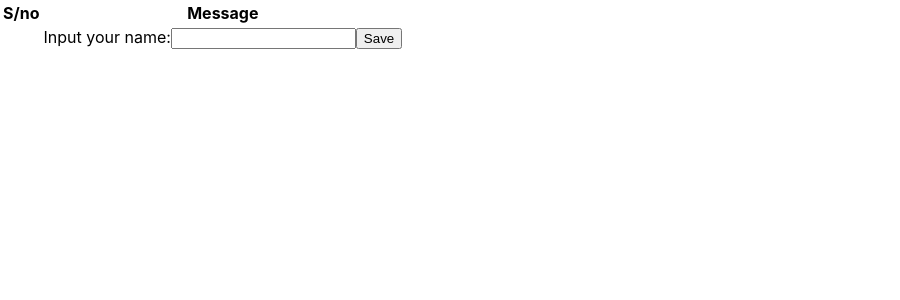
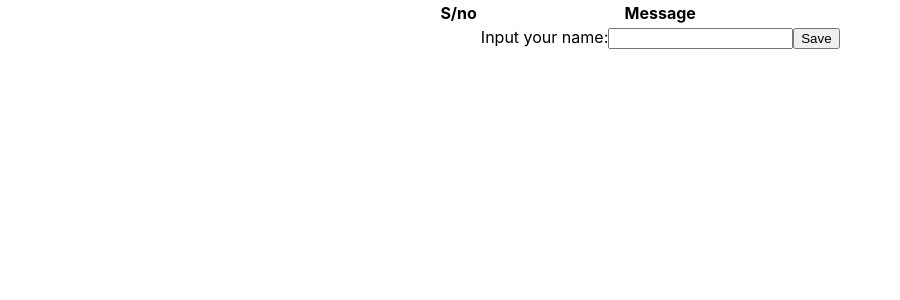
Before and after one commit to nasiru360/chatapp, a React (Create React App) app: page / in a window 1280 px wide. Shown: the top 300 px of the page, without its empty margins (0-900 px from the left). Built offline with nearby package versions, Linux system fonts and the light colour scheme.

Commit message:
new commit

```diff
--- a/src/App.js
+++ b/src/App.js
@@ -67,7 +67,7 @@ useEffect(()=>{
   return (
     <div className="App">
 
-<table>
+<table align='center'>
 <tr><td><b>S/no</b></td><td><b>Message</b></td></tr>
 {history!=null ? <>
     {history.map((kii,index)=>(
```
